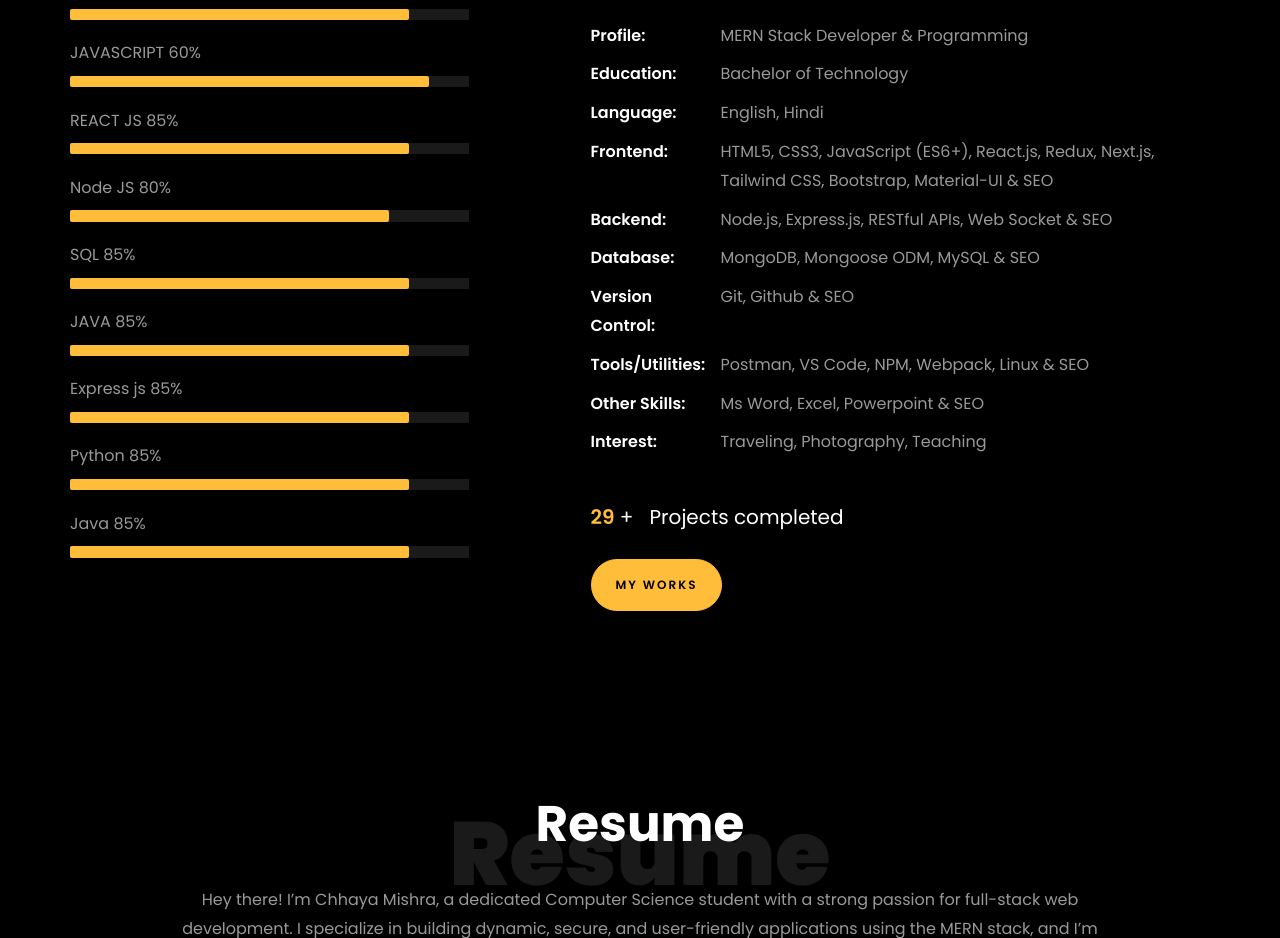
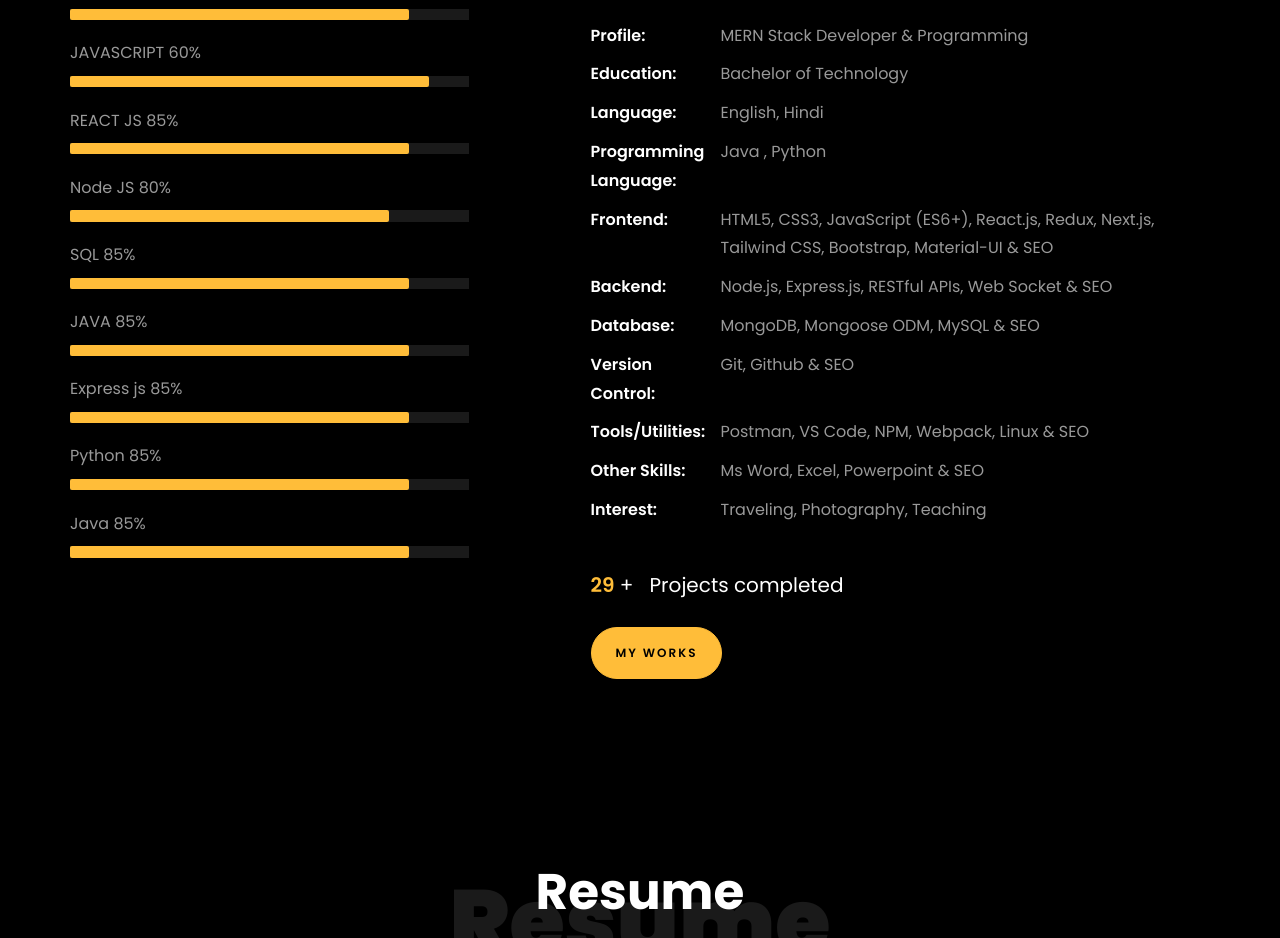
Before and after one commit to chhaya03/my_portfolio, a plain HTML site: page index.html in a window 1280 px wide. Shown: the part 1181-2119 px from the top of the page. Drawn offline with Linux system fonts and the light colour scheme; files whose address does not match are found by name.

Commit message:
Update index.html

```diff
--- a/index.html
+++ b/index.html
@@ -291,6 +291,7 @@
 									<li class="d-flex"><span>Profile:</span> <span>MERN Stack Developer &amp; Programming</span></li>
 									<li class="d-flex"><span>Education:</span> <span>Bachelor of Technology</span></li>
 									<li class="d-flex"><span>Language:</span> <span>English, Hindi</span></li>
+								        <li class="d-flex"><span>Programming Language:</span> <span>Java , Python </span></li>
 									<li class="d-flex"><span>Frontend:</span> <span> HTML5, CSS3, JavaScript (ES6+), React.js, Redux, Next.js, Tailwind CSS, Bootstrap, Material-UI &amp; SEO</span></li>
 									<li class="d-flex"><span>Backend:</span> <span> Node.js, Express.js, RESTful APIs, Web Socket &amp; SEO</span></li>
 									<li class="d-flex"><span>Database:</span> <span>  MongoDB, Mongoose ODM, MySQL &amp; SEO</span></li>
```
